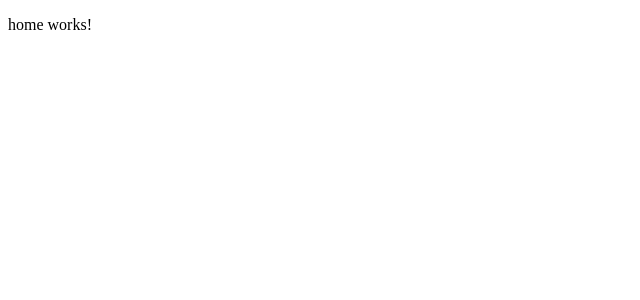
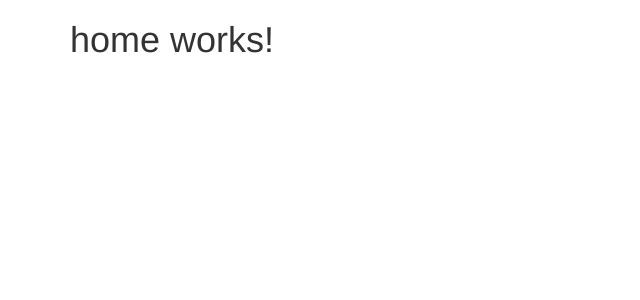
Before and after one commit to ngoclt/weatherapp, an Angular app: page / in a window 1280 px wide. Shown: the top 300 px of the page, without its empty margins (0-640 px from the left). Built offline with nearby package versions, Linux system fonts and the light colour scheme.

Commit message:
Integrated bootstrap and jquery.

```diff
--- a/package.json
+++ b/package.json
@@ -22,7 +22,9 @@
     "@angular/platform-browser-dynamic": "^5.0.0",
     "@angular/router": "^5.0.0",
     "angular": "^1.6.6",
+    "bootstrap": "^3.3.7",
     "core-js": "^2.4.1",
+    "jquery": "^3.2.1",
     "rxjs": "^5.5.2",
     "zone.js": "^0.8.14"
   },
--- a/src/app/home/home.component.html
+++ b/src/app/home/home.component.html
@@ -1,3 +1,4 @@
-<p>
-  home works!
-</p>
+<div class="container">
+  <!-- Content here -->
+  <h1>home works!</h1>
+</div>
```
Also changed, not shown: .angular-cli.json, 1 other file (tests, documents, lock files or other folders).
